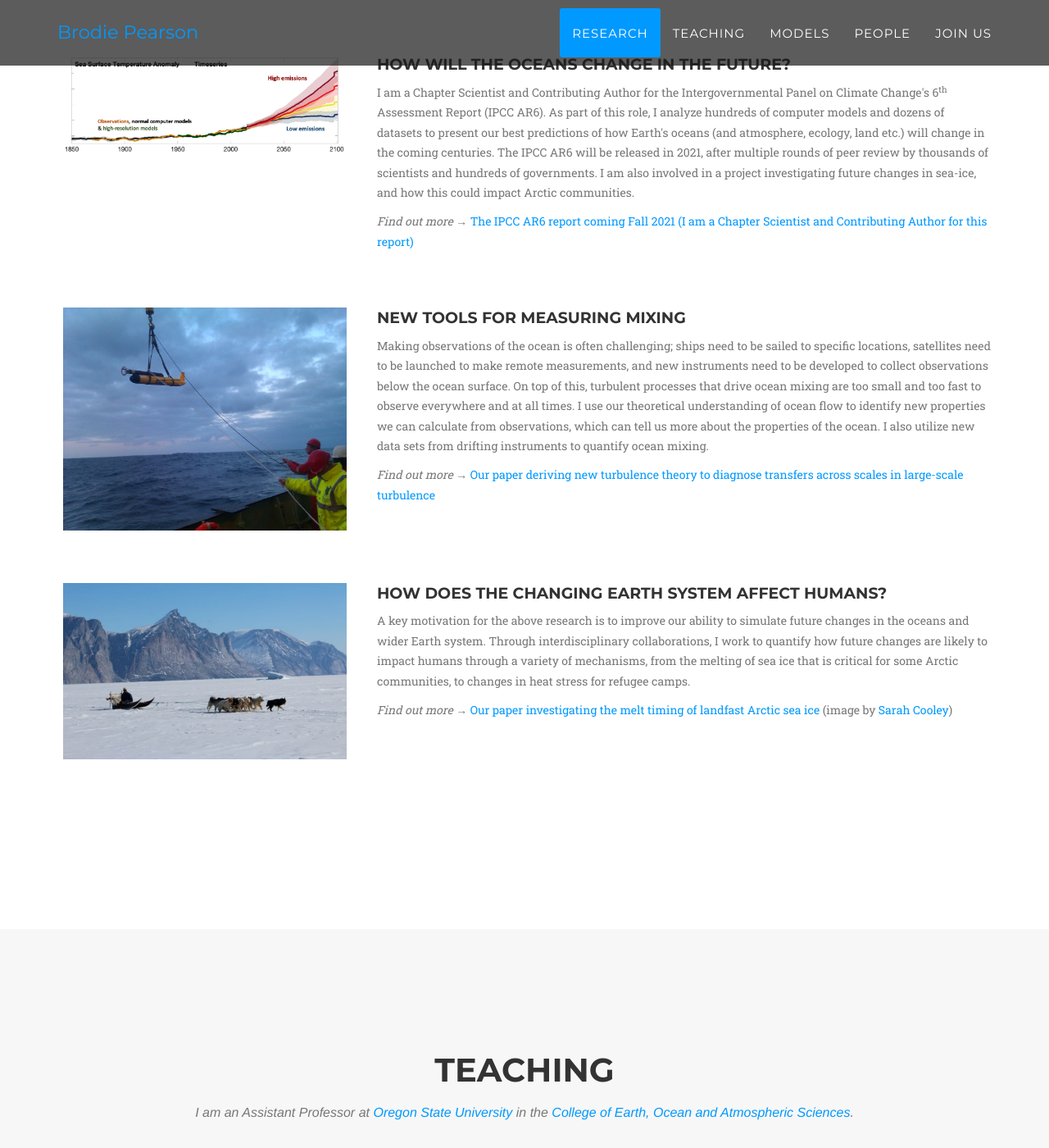
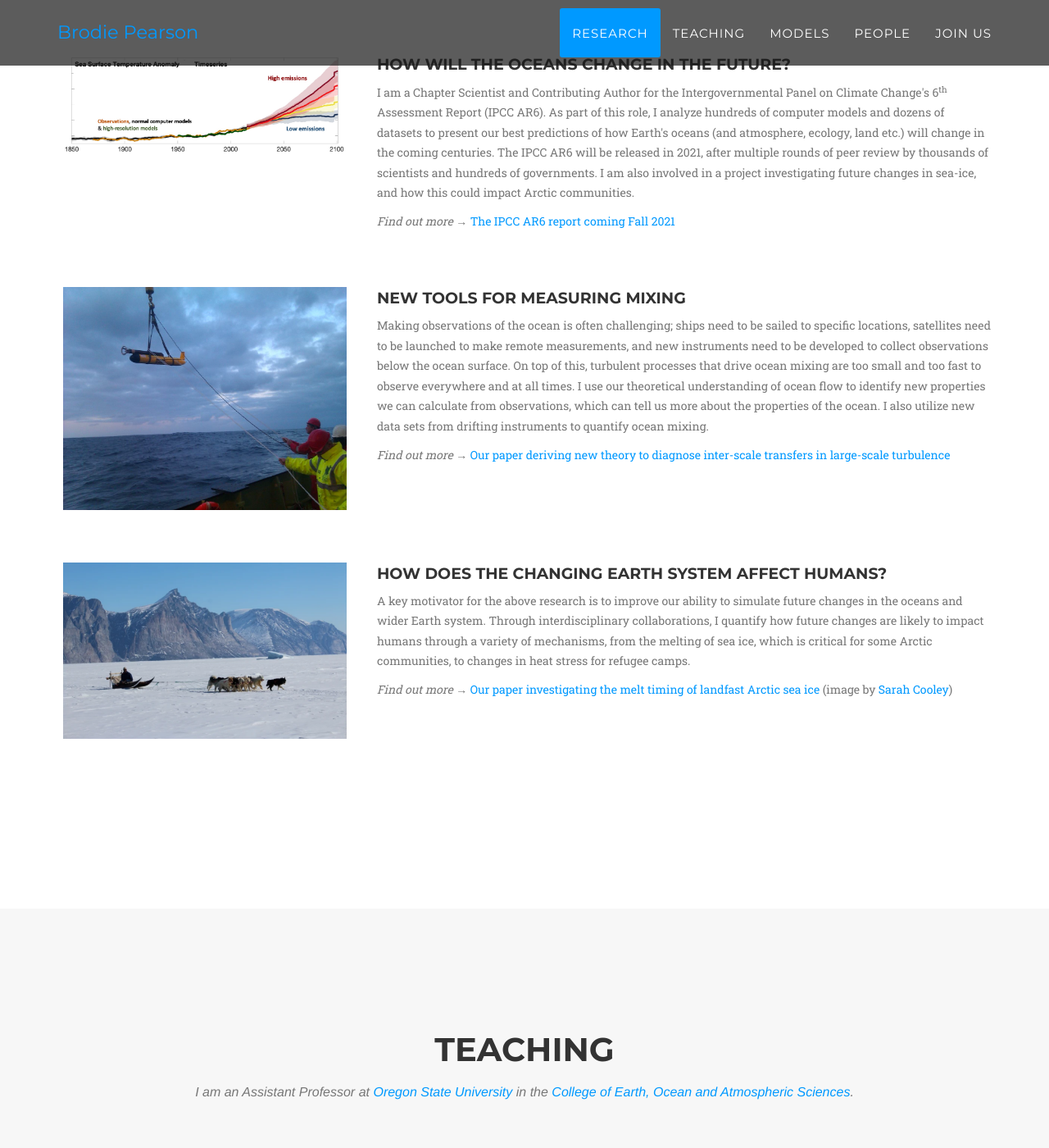
Before and after one commit to BrodiePearson/BrodiePearson.github.io, a Jekyll site: the page built from index.html, in a window 1280 px wide and 1400 px high, scrolled down 2269 px. Shown: the whole window at 82% size. Built offline with Jekyll 4.4.1, drawn with Linux system fonts in a browser that asks for light colours; nearby versions of some CDN libraries; some web fonts are replaced; library files that are not in the unit come from our copies; comment, search, counter and statistics services are not loaded.

Commit message:
Update research.yml

```diff
--- a/_data/research.yml
+++ b/_data/research.yml
@@ -20,15 +20,15 @@
 
 - name: How Will the Oceans Change in the Future?
   pic: SST_Timeseries.jpg
-  more: <a href ="https://www.ipcc.ch/assessment-report/ar6/">The IPCC AR6 report coming Fall 2021 (I am a Chapter Scientist and Contributing Author for this report)</a>
+  more: <a href ="https://www.ipcc.ch/assessment-report/ar6/">The IPCC AR6 report coming Fall 2021</a>
   description: "I am a Chapter Scientist and Contributing Author for the Intergovernmental Panel on Climate Change's 6<sup>th</sup> Assessment Report (IPCC AR6). As part of this role, I analyze hundreds of computer models and dozens of datasets to present our best predictions of how Earth's oceans (and atmosphere, ecology, land etc.) will change in the coming centuries. The IPCC AR6 will be released in 2021, after multiple rounds of peer review by thousands of scientists and hundreds of governments. I am also involved in a project investigating future changes in sea-ice, and how this could impact Arctic communities.   "
 
 - name: New Tools for Measuring Mixing
   pic: OSMOSIS_Cruise.png
-  more: <a href ="https://www.doi.org/10.1017/jfm.2021.247">Our paper deriving new turbulence theory to diagnose transfers across scales in large-scale turbulence</a>
+  more: <a href ="https://www.doi.org/10.1017/jfm.2021.247">Our paper deriving new theory to diagnose inter-scale transfers in large-scale turbulence</a>
   description: "Making observations of the ocean is often challenging; ships need to be sailed to specific locations, satellites need to be launched to make remote measurements, and new instruments need to be developed to collect observations below the ocean surface. On top of this, turbulent processes that drive ocean mixing are too small and too fast to observe everywhere and at all times. I use our theoretical understanding of ocean flow to identify new properties we can calculate from observations, which can tell us more about the properties of the ocean. I also utilize new data sets from drifting instruments to quantify ocean mixing.   "
 
 - name: How does the changing Earth System affect humans?
   pic: Arctic_dogs.png
   more: <a href ="https://doi.org/10.1038/s41558-020-0757-5">Our paper investigating the melt timing of landfast Arctic sea ice</a> (image by <a href ="https://sarah-cooley.com/">Sarah Cooley</a>)
-  description: "A key motivation for the above research is to improve our ability to simulate future changes in the oceans and wider Earth system. Through interdisciplinary collaborations, I work to quantify how future changes are likely to impact humans through a variety of mechanisms, from the melting of sea ice that is critical for some Arctic communities, to changes in heat stress for refugee camps. "
+  description: "A key motivator for the above research is to improve our ability to simulate future changes in the oceans and wider Earth system. Through interdisciplinary collaborations, I quantify how future changes are likely to impact humans through a variety of mechanisms, from the melting of sea ice, which is critical for some Arctic communities, to changes in heat stress for refugee camps. "
```
